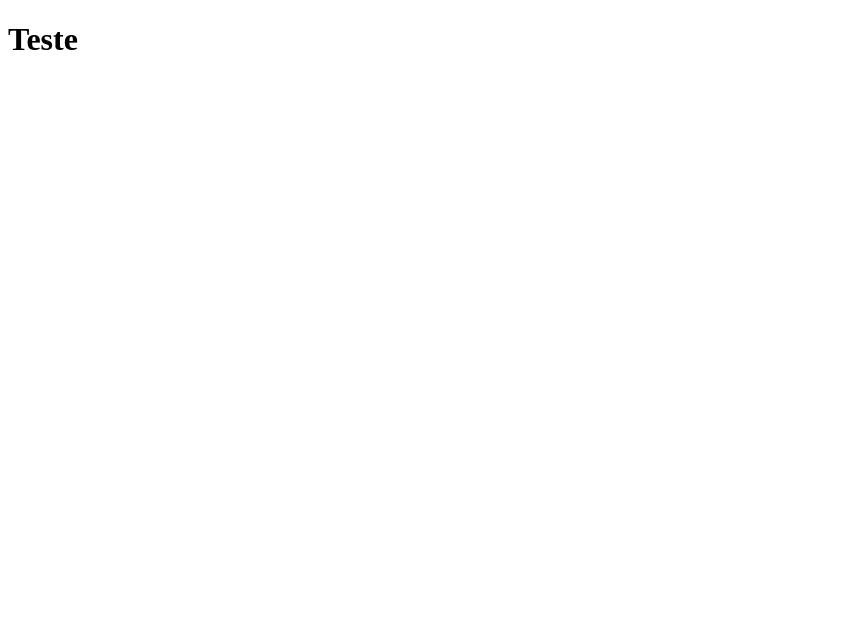
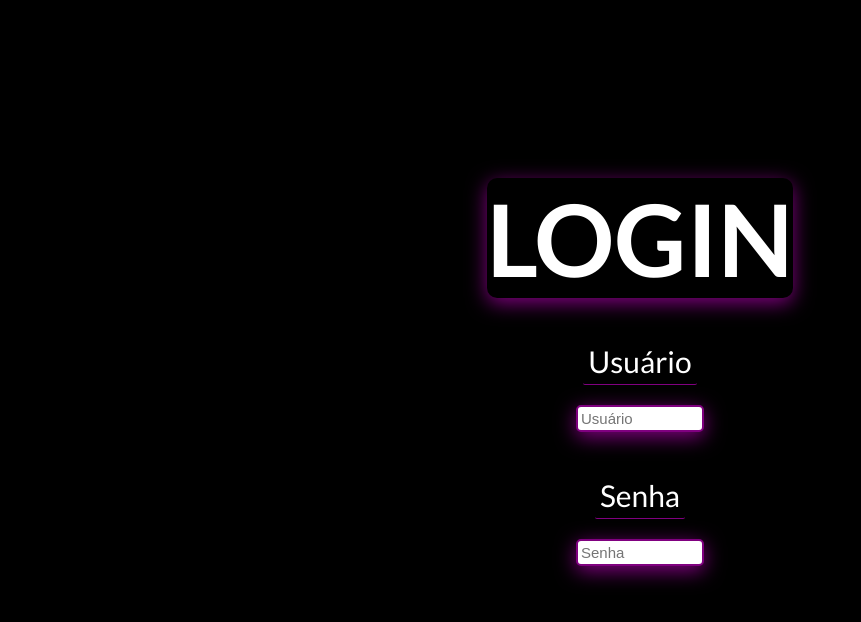
Before and after one commit to lukky0408/Conselho, a plain HTML site: page html/entrando.html in a window 1280 px wide. Shown: the whole page, without its empty margins (0-861 px from the left). Drawn offline with Linux system fonts and the light colour scheme.

Commit message:
conselho

```diff
--- a/html/entrando.html
+++ b/html/entrando.html
@@ -8,6 +8,22 @@
     <title>Document</title>
 </head>
 <body>
-    <h1>Teste</h1>
+
+    <main>
+        <div class="principalzinho">
+            <h1>Login</h1>
+        </div>
+
+        <div class="registro">
+            <label for="Usuário">Usuário</label>
+            <input type="text" id="User" class="user" placeholder="Usuário">
+        </div>
+
+        <div class="registro">
+            <label for="password">Senha</label>
+            <input type="password" id="password" class="user" placeholder="Senha">
+        </div>
+
+    </main>
 </body>
 </html>
--- a/styles/entrando.css
+++ b/styles/entrando.css
@@ -0,0 +1,81 @@
+@import url('https://fonts.googleapis.com/css2?family=Lato:wght@400;700&display=swap');
+
+
+* {
+    box-sizing: border-box;
+    margin: 0;
+    padding: 0;
+}
+
+html {
+    width: 100vw;
+    height: 100vh;
+    font-size: 62.5%;
+    color: white;
+    font-family: 'Lato', sans-serif;
+}
+
+body {
+    background-color: black;
+}
+
+
+main {
+    height: 93vh;
+    align-items: center;
+    display: flex;
+    justify-content: center;
+    flex-direction: column;
+}
+
+.registro {
+    font-size: 30px;
+    display: flex;
+    align-items: center;
+    justify-content: center;
+    flex-direction: column;
+}
+
+
+
+.registro input {
+    width: 10vw;
+    font-size: 15px;
+    border: 2px solid purple;
+    border-radius: 5px;
+    padding: 3px;
+    box-sizing: border-box;
+    box-shadow: 0px 5px 20px purple;
+    outline: none;
+    pointer-events: fill;
+    transition: 0.5s;
+}
+
+
+.registro input:focus {
+    color: rgb(54, 7, 54);
+    transform: translateX(-5px) translateY(0px);
+
+}
+
+.registro input:focus::placeholder {
+    color: rgb(59, 5, 59);
+    transform: translateX(70%);
+    transition: 1s;
+}
+
+
+.registro label {
+    margin-top: 40px;
+    margin-bottom: 20px;
+    border-bottom: 1px solid purple;
+    border-radius: 2px;
+    padding: 5px;
+}
+
+.principalzinho {
+    font-size: 50px;
+    text-transform: uppercase;
+    box-shadow: 0px 5px 20px purple;
+    border-radius: 10px;
+}
--- a/styles/style.css
+++ b/styles/style.css
@@ -26,6 +26,7 @@ main {
     justify-content: center;
     align-items: center;
 }
+
 
 .main-content {
     display: flex;
```
